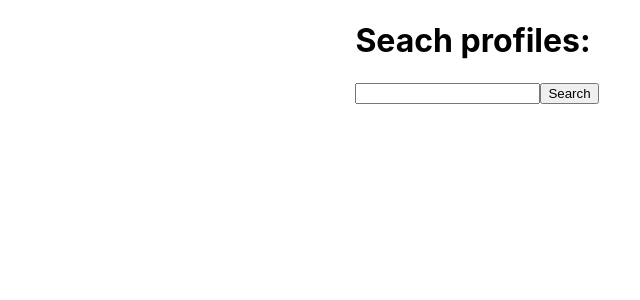
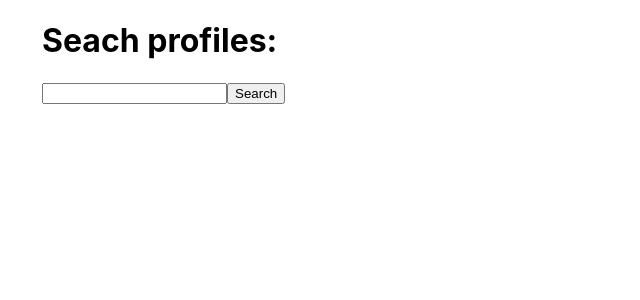
Before and after one commit to denis180889/instaclone, a React (Create React App) app in the folder front/: page /search in a window 1280 px wide. Shown: the top 300 px of the page, without its empty margins (163-803 px from the left). Built offline with nearby package versions, Linux system fonts and the light colour scheme.

Commit message:
Add some classes

```diff
--- a/front/src/components/profile/profileMain.js
+++ b/front/src/components/profile/profileMain.js
@@ -9,7 +9,7 @@ import { withRouter } from "react-router-dom";
 class ProfileMain extends React.Component {
   render() {
     return (
-      <div>
+      <div className="container-main">
         {this.props.nick !== this.props.match.params.nick ? (
           <ProfileView nick={this.props.match.params.nick} />
         ) : (
--- a/front/src/components/search/searchMain.js
+++ b/front/src/components/search/searchMain.js
@@ -19,7 +19,7 @@ export default class SearchMain extends React.Component {
 
   render() {
     return (
-      <div className="container container-column ">
+      <div className="container container-column container-main">
         <SearchForm handleSearch={this.handleSearch} />
         <SearchCard searchResults={this.state.searchResults} />
       </div>
```
